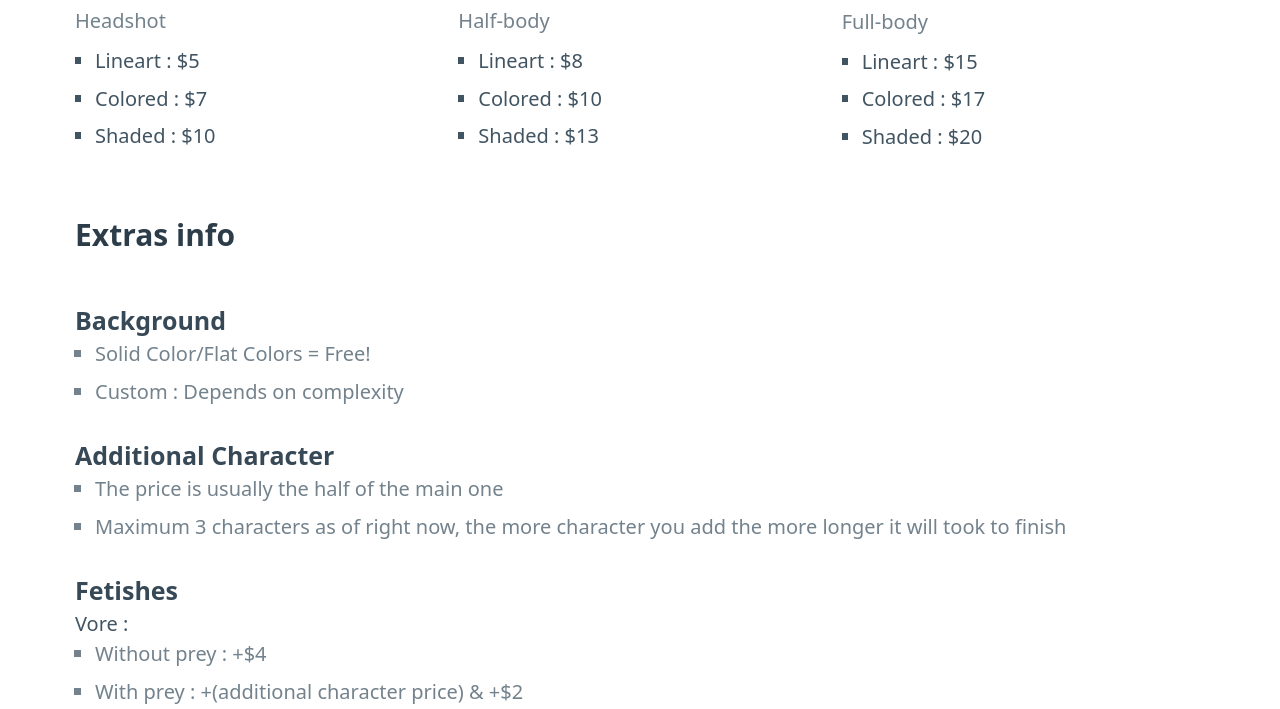
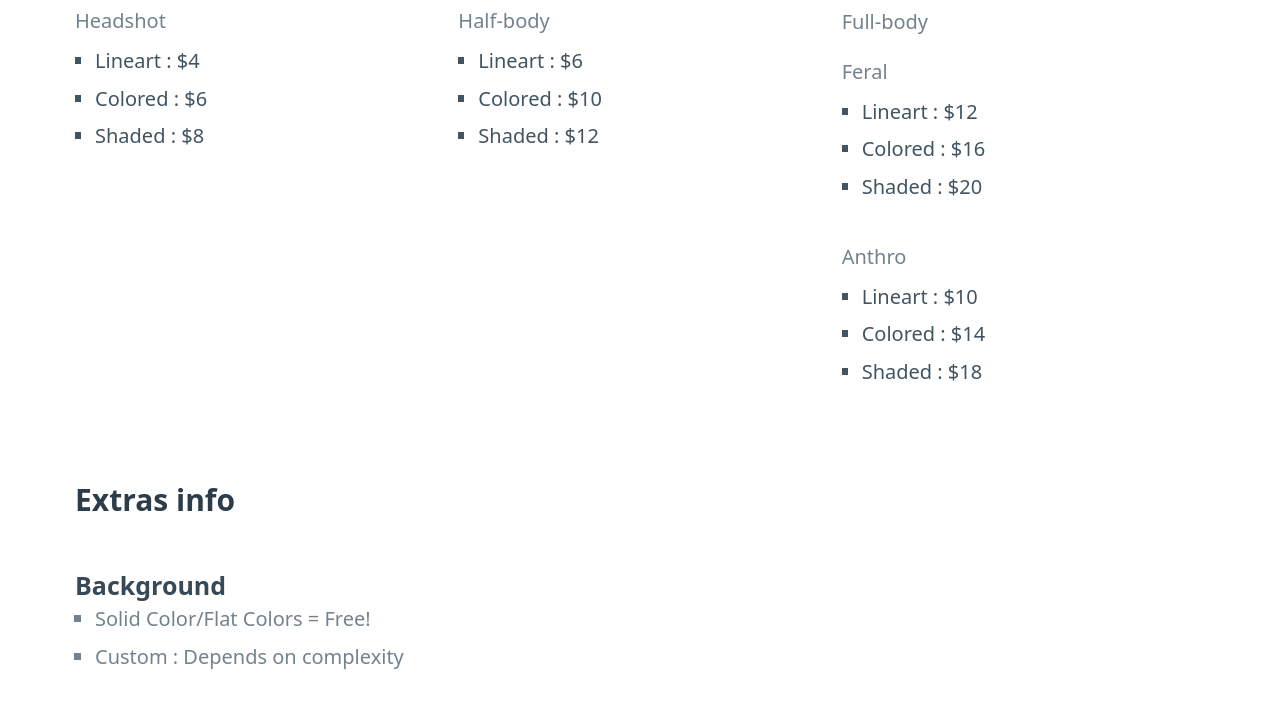
Before and after one commit to Bunzhida/bunzhida.github.io, a plain HTML site: page commissions/index.html in a window 1280 px wide. Shown: the part 581-1290 px from the top of the page. Drawn offline with Linux system fonts and the light colour scheme.

Commit message:
Update index.html

```diff
--- a/commissions/index.html
+++ b/commissions/index.html
@@ -36,28 +36,37 @@
 						<img src="https://cdn.discordapp.com/attachments/923880202428366868/977185884363444275/Headshots.png" alt="Headshot Examples">
 						<figcaption>Headshot</figcaption>
 						<ul>
-							<li>Lineart : $5</li>
-							<li>Colored : $7</li>
-							<li>Shaded : $10</li>
+							<li>Lineart : $4</li>
+							<li>Colored : $6</li>
+							<li>Shaded : $8</li>
 						</ul>
 					</figure>
 					<figure>
 						<img src="https://cdn.discordapp.com/attachments/923880202428366868/977185885076488322/HalfBodies.png" alt="Half-body Examples">
 						<figcaption>Half-body</figcaption>
 						<ul>
-							<li>Lineart : $8</li>
+							<li>Lineart : $6</li>
 							<li>Colored : $10</li>
-							<li>Shaded : $13</li>
+							<li>Shaded : $12</li>
 						</ul>
 					</figure>
 					<figure>
 						<img src="https://cdn.discordapp.com/attachments/923880202428366868/977185884678012948/FullBodies.png" alt="Full-body Examples">
 						<figcaption>Full-body</figcaption>
-						<ul>
-							<li>Lineart : $15</li>
-							<li>Colored : $17</li>
-							<li>Shaded : $20</li>
-						</ul>
+						<figure>
+							<figcaption>Feral</figcaption>
+							<ul>
+								<li>Lineart : $12</li>
+								<li>Colored : $16</li>
+								<li>Shaded : $20</li>
+							</ul>
+							<figcaption>Anthro</figcaption>
+							<ul>
+								<li>Lineart : $10</li>
+								<li>Colored : $14</li>
+								<li>Shaded : $18</li>
+							</ul>
+						</figure>
 					</figure>
 				</div>
 
@@ -80,11 +89,13 @@
 
 				<hgroup>
 				<h4>Fetishes</h4>
-					Vore :
+					Vore : <a href="https://github.com/Bunzhida/Bunzhida/blob/main/vore/README.md">Learn more</a>
+					<!--
 					<ul>
 						<li>Without prey : +$4</li>
 						<li>With prey : +(additional character price) & +$2</li>
 					</ul>
+					-->
 				</hgroup>
 
 				<hgroup>
```
